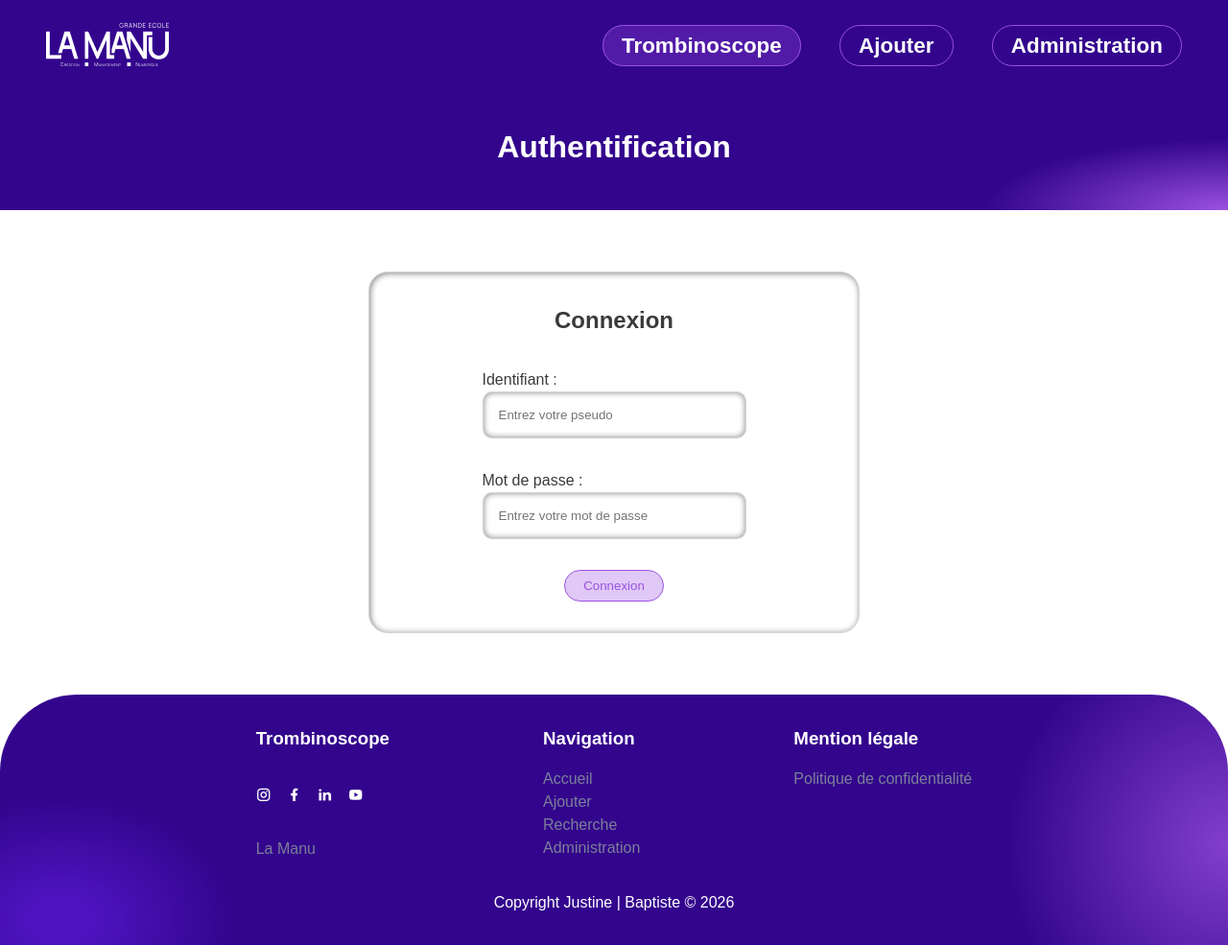
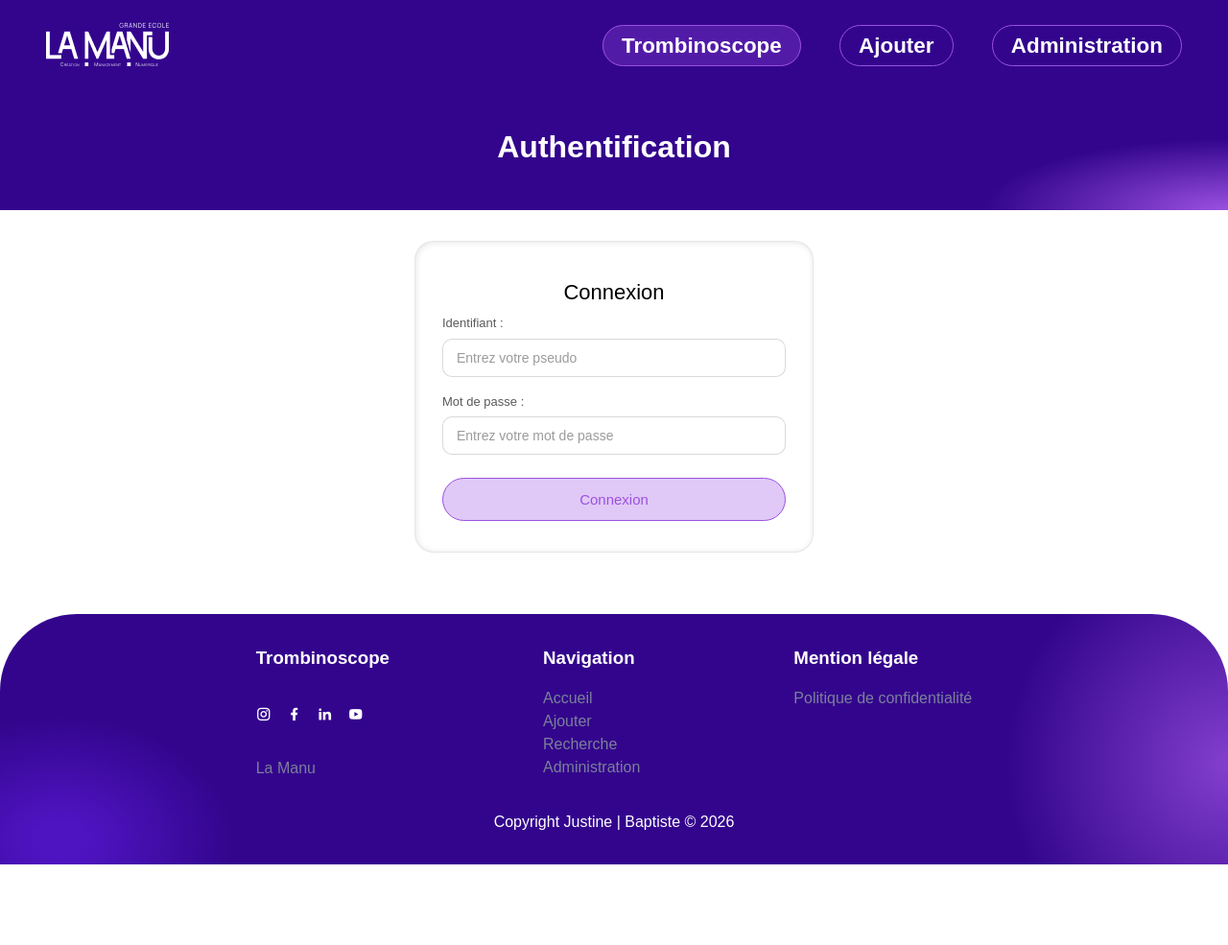
Before and after one commit to MarchandBaptiste/Trombinoscope, a PHP site: page /source/pages/connexion.php in a window 1280 px wide. Shown: the whole page at 96% size. After the commit the page ends 901 px from the top, so only its background shows below. Run offline with PHP 8.4, Linux system fonts and the light colour scheme; some libraries are stand-ins or nearby versions.

Commit message:
mise en commun des input

```diff
--- a/assets/css/style.css
+++ b/assets/css/style.css
@@ -249,43 +249,6 @@ a {
 }
 .upper-band p {
   font-size: larger;
-}
-/* connexion admin */
-.log {
-  margin: 3rem 2rem;
-  border: 1px solid rgba(128, 128, 128, 0.336);
-  border-radius: 20px;
-  box-shadow: inset 1px 1px 6px grey;
-  padding: 2rem;
-  display: flex;
-  flex-direction: column;
-  gap: 2rem;
-  align-items: center;
-}
-.form {
-  display: flex;
-  flex-direction: column;
-  align-items: center;
-  gap: 2rem;
-}
-.form div {
-  display: flex;
-  flex-direction: column;
-}
-.form .btn-cta {
-  color: var(--pink);
-}
-.form input {
-  border: 1px solid rgba(128, 128, 128, 0.336);
-  border-radius: 10px;
-  padding: 1rem;
-  box-shadow: inset 0px 0px 6px grey;
-  width: 275px;
-}
-.form input:focus {
-  outline: none;
-  border: 1px solid var(--pink);
-  box-shadow: inset 0px 0px 6px rgba(230, 0, 255, 0.339);
 }
 .error {
   color: var(--red);
@@ -616,7 +579,7 @@ article div:last-child {
   box-shadow: inset 1px 1px 6px rgba(128, 128, 128, 0.2);
 }
 
-.formulaire h1 {
+.formulaire h2 {
   font-size: 22px;
   font-weight: 500;
   text-align: center;
@@ -736,7 +699,7 @@ article div:last-child {
   pointer-events: none;
 }
 
-.btn-submit {
+.formulaire .btn-cta{
   width: 100%;
   padding: 13px;
   font-size: 15px;
--- a/source/pages/add_student.php
+++ b/source/pages/add_student.php
@@ -88,9 +88,6 @@ if ($_SERVER['REQUEST_METHOD'] === 'POST') {
 <div class="upper-band">
     <h1>Création de profil</h1>
 </div>
-<div class="upper-band">
-    <h1>Création de profil</h1>
-</div>
 <div class="page-inscription">
     <div class="inscription-wrapper">
 
@@ -162,7 +159,7 @@ if ($_SERVER['REQUEST_METHOD'] === 'POST') {
                 </div>
             </div>
 
-            <button type="submit" class="btn-submit">Valider</button>
+            <button type="submit" class="btn-cta">Valider</button>
 
         </form>
     </div>
--- a/source/pages/connexion.php
+++ b/source/pages/connexion.php
@@ -29,16 +29,17 @@ if ($_SERVER['REQUEST_METHOD'] === 'POST') {
 <div class="upper-band">
     <h1>Authentification</h1>
 </div>
-<section class="log">
-    <h2>Connexion</h2>
+<div class="page-inscription">
+    <section class="inscription-wrapper">
 
         <?php if (!empty($_SESSION['logged'])): ?>
             <p class="valid">Vous êtes déjà connecté</p>
         <?php endif; ?>
 
-    <form action="" method="POST">
-        <div class="form">
+        <form action="" class="formulaire" method="POST">
+            <h2>Connexion</h2>
             <div>
+                <div class="champs">
                     <label for="logIn_username">Identifiant :</label>
                     <input
                         type="text"
@@ -48,7 +49,7 @@ if ($_SERVER['REQUEST_METHOD'] === 'POST') {
                         value="<?= isset($_POST['logIn']) ? htmlspecialchars($username ?? '') : '' ?>"
                         required />
                 </div>
-            <div>
+                <div class="champs">
                     <label for="logIn_password">Mot de passe :</label>
                     <input
                         type="password"
@@ -66,6 +67,6 @@ if ($_SERVER['REQUEST_METHOD'] === 'POST') {
             </div>
         </form>
     </section>
-
+</div>
 
 <?php include_once('../partials/footer.php'); ?>
```
Lines whose indentation alone changed are shown as unchanged.
